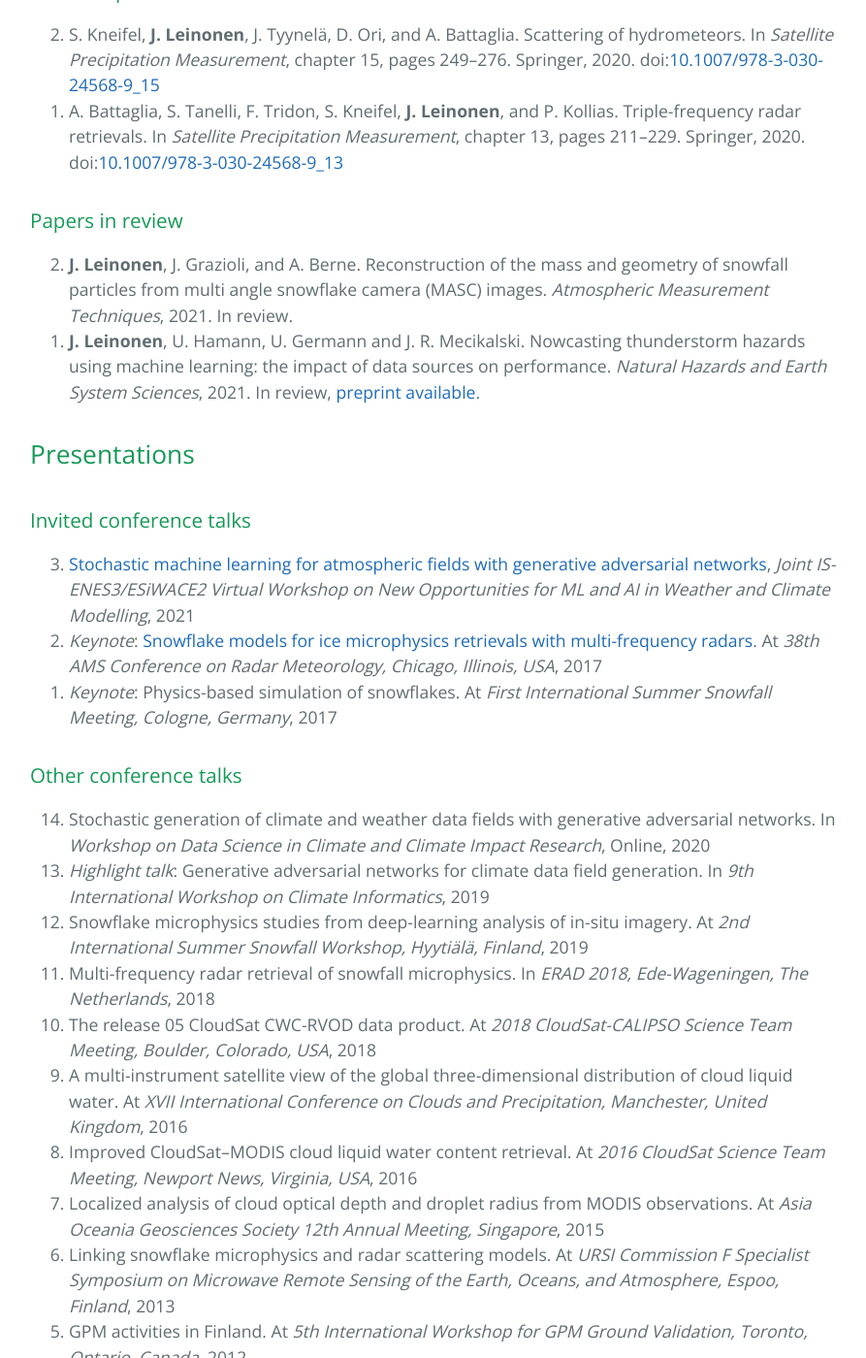
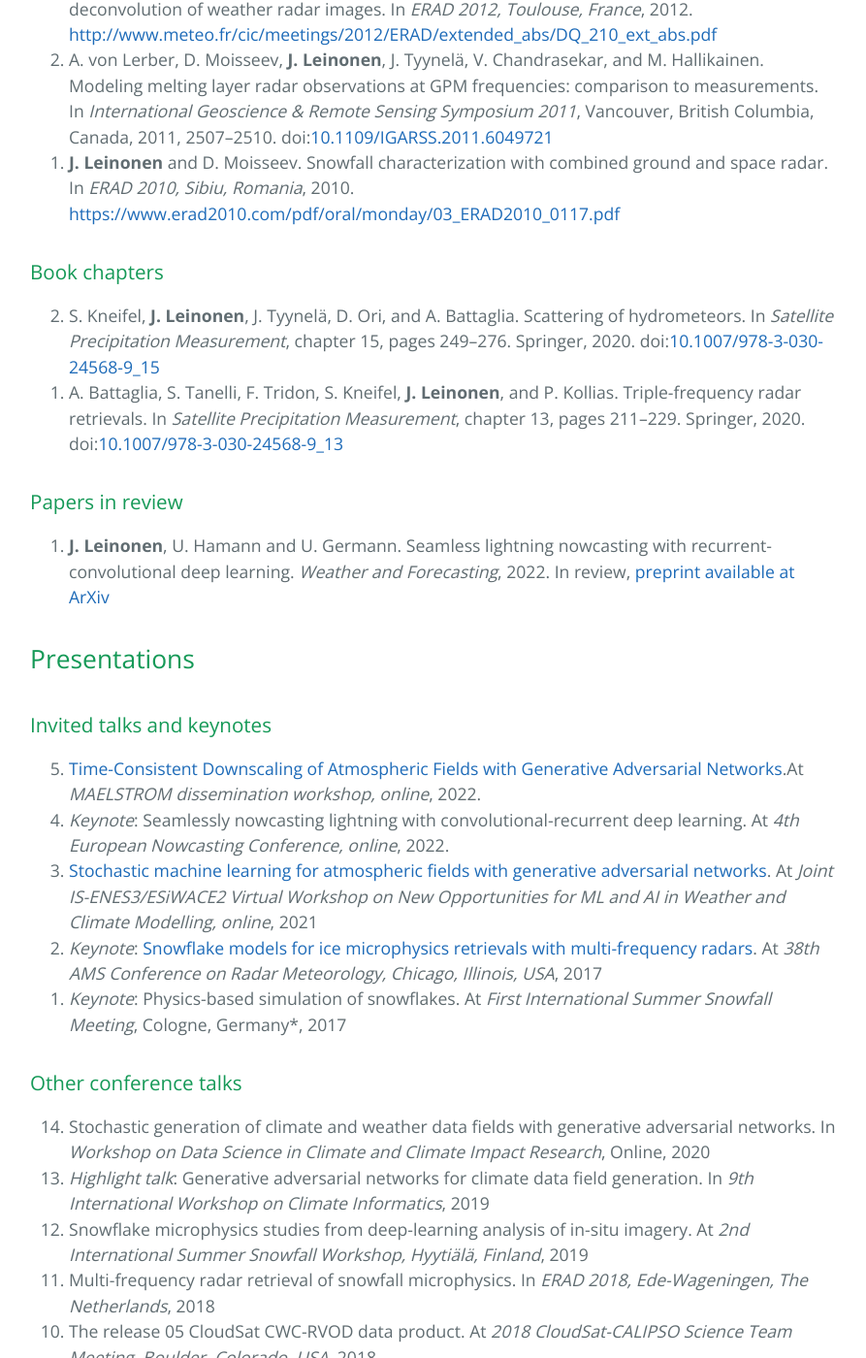
Before and after one commit to jleinonen/jleinonen.github.io, a Jekyll site: the page built from about.md, in a window 1280 px wide and 1400 px high, scrolled down 5639 px. Shown: the whole window at 97% size, without its empty margins (193-1086 px from the left). Built offline with Jekyll 4.4.1, drawn with Linux system fonts in a browser that asks for light colours; some of the changed text lies outside the part shown.

Commit message:
Publication updates

```diff
--- a/about.md
+++ b/about.md
@@ -51,6 +51,8 @@ Advisors: Prof. Risto Nieminen (Aalto University) and Dr. Timo Nousiainen (Unive
 
 ### Journal articles
 
+0. **J. Leinonen**, U. Hamann, U. Germann and J. R. Mecikalski. Nowcasting thunderstorm hazards using machine learning: the impact of data sources on performance. *Natural Hazards and Earth System Sciences* **22**, 577–597, 2022. doi:[10.5194/nhess-22-577-2022](https://doi.org/10.5194/nhess-22-577-2022)
+0. **J. Leinonen**, J. Grazioli, and A. Berne. Reconstruction of the mass and geometry of snowfall particles from multi angle snowflake camera (MASC) images. *Atmospheric Measurement Techniques* **14**, 6851–6866, 2021. doi:[10.5194/amt-14-6851-2021](https://doi.org/10.5194/amt-14-6851-2021)
 0. **J. Leinonen**, D. Nerini and A. Berne. Stochastic Super-Resolution for Downscaling Time-Evolving Atmospheric Fields With a Generative Adversarial Network. *IEEE Transactions on Geoscience and Remote Sensing*, **59**, 7211–7223, 2021. doi:[10.1109/TGRS.2020.3032790](https://dx.doi.org/10.1109/TGRS.2020.3032790), [preprint available at ArXiv](https://arxiv.org/abs/2005.10374)
 0. **J. Leinonen** and A. Berne. Unsupervised classification of snowflake images using a generative adversarial network and _K_-medoids classification. *Atmospheric Measurement Techniques*, **13**, 2949–2964, 2020. doi:[10.5194/amt-13-2949-2020](https://dx.doi.org/10.5194/amt-13-2949-2020)
 0. A. Protat, C. Klepp, V. Louf, W. Petersen, S. Alexander, A. Barros, **J. Leinonen**, and G. Mace.
@@ -133,6 +135,9 @@ profile from in situ pressure data: Application to Titan. *Planetary and Space S
 
 ### Conference papers
 
+0. **J. Leinonen**, Improvements to short-term weather prediction with recurrent-convolutional networks. In *2021 IEEE International Conference on Big Data*, pages 5764–5769 (proceedings), 2021. doi:[10.1109/BigData52589.2021.9671869](https://doi.org/10.1109/BigData52589.2021.9671869)
+0. **J. Leinonen**, Spatiotemporal weather data predictions with shortcut recurrent-convolutional networks: A solution for the Weather4cast challenge. In *Proceedings of the CIKM2021 Workshops*, 2021. [http://ceur-ws.org/Vol-3052/short15.735](http://ceur-ws.org/Vol-3052/short15.735)
+pdf
 0. **J. Leinonen**, T. Yuan, and A. Berne. Generative adversarial network for climate data field generation. In *9th International Workshop on Climate Informatics, Paris, France*, pages 37–42 (proceedings), 2019. doi:[10.5065/y82j-f154](https://doi.org/10.5065/y82j-f154)
 0. **J. Leinonen**, M. D. Lebsock, Sy. O. O., S. Tanelli, B. Dolan, R. J. Chase, and Finlon. J. A.
 Multi-frequency radar retrieval of snowfall microphysics. In *ERAD 2018, Ede-Wageningen,
@@ -155,17 +160,18 @@ retrievals. In *Satellite Precipitation Measurement*, chapter 13, pages 211–22
 
 ### Papers in review
 
-0. **J. Leinonen**, J. Grazioli, and A. Berne. Reconstruction of the mass and geometry of snowfall particles from multi angle snowflake camera (MASC) images. *Atmospheric Measurement Techniques*, 2021. In review.
-0. **J. Leinonen**, U. Hamann, U. Germann and J. R. Mecikalski. Nowcasting thunderstorm hazards using machine learning: the impact of data sources on performance. *Natural Hazards and Earth System Sciences*, 2021. In review, [preprint available](https://nhess.copernicus.org/preprints/nhess-2021-171/).
+0. **J. Leinonen**, U. Hamann and U. Germann. Seamless lightning nowcasting with recurrent-convolutional deep learning. *Weather and Forecasting*, 2022. In review, [preprint available at ArXiv](https://arxiv.org/abs/2203.10114)
 {: reversed="reversed"}
 
 ## Presentations <a name="presentations"></a>
 
-### Invited conference talks
+### Invited talks and keynotes
 
-0. [Stochastic machine learning for atmospheric fields with generative adversarial networks](https://portal.enes.org/community/announcements/ISENES3Workshop20210317JL.pdf), *Joint IS-ENES3/ESiWACE2 Virtual Workshop on New Opportunities for ML and AI in Weather and Climate Modelling*, 2021
+0. [Time-Consistent Downscaling of Atmospheric Fields with Generative Adversarial Networks](https://events.ecmwf.int/event/294/contributions/3103/attachments/1704/3074/MAELSTROM-WS_Leinonen.pdf).At *MAELSTROM dissemination workshop, online*, 2022.
+0. *Keynote*: Seamlessly nowcasting lightning with convolutional-recurrent deep learning. At *4th European Nowcasting Conference, online*, 2022.
+0. [Stochastic machine learning for atmospheric fields with generative adversarial networks](https://portal.enes.org/community/announcements/ISENES3Workshop20210317JL.pdf). At *Joint IS-ENES3/ESiWACE2 Virtual Workshop on New Opportunities for ML and AI in Weather and Climate Modelling, online*, 2021
 0. *Keynote*: [Snowflake models for ice microphysics retrievals with multi-frequency radars](https://ams.confex.com/ams/38RADAR/videogateway.cgi/id/41932?recordingid=41932). At *38th AMS Conference on Radar Meteorology, Chicago, Illinois, USA*, 2017
-0. *Keynote*: Physics-based simulation of snowflakes. At *First International Summer Snowfall Meeting, Cologne, Germany*, 2017
+0. *Keynote*: Physics-based simulation of snowflakes. At *First International Summer Snowfall Meeting*, Cologne, Germany*, 2017
 {: reversed="reversed"}
 
 ### Other conference talks
```
Also changed, not shown: other parts of about.md (+1 -1 lines).
